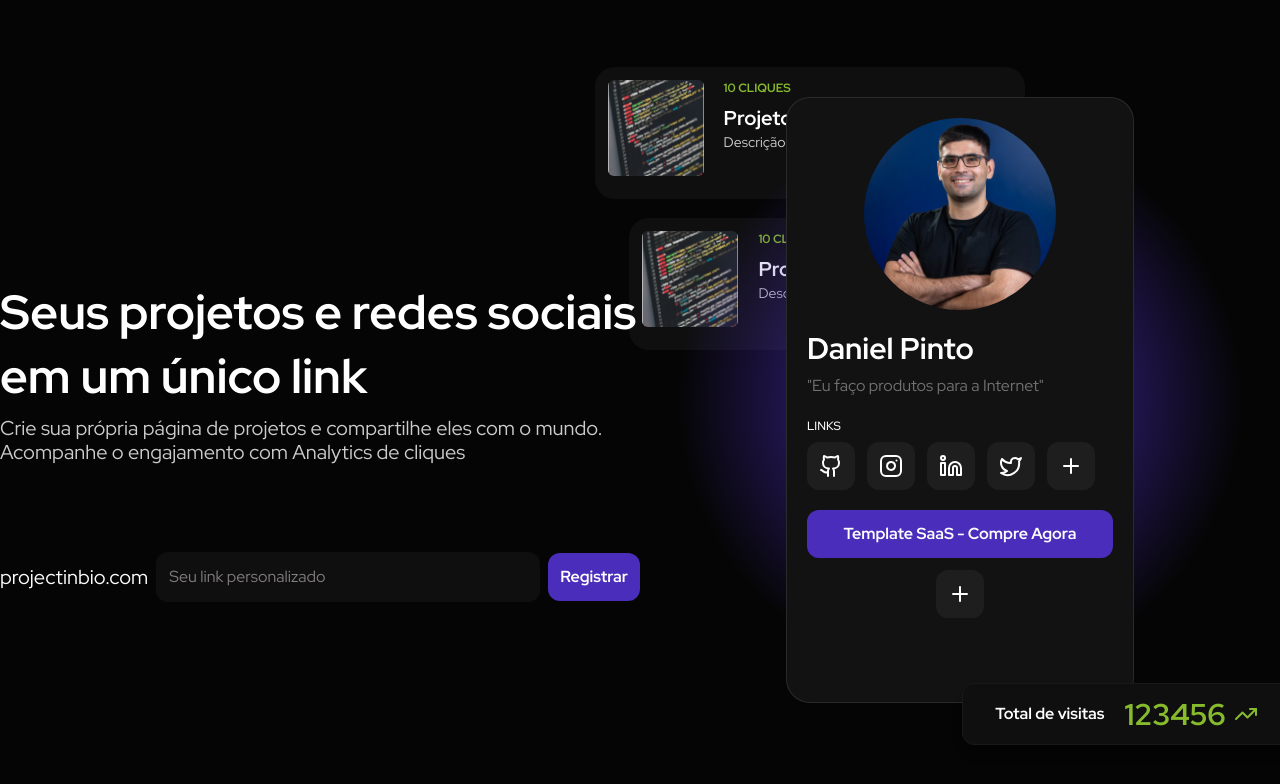
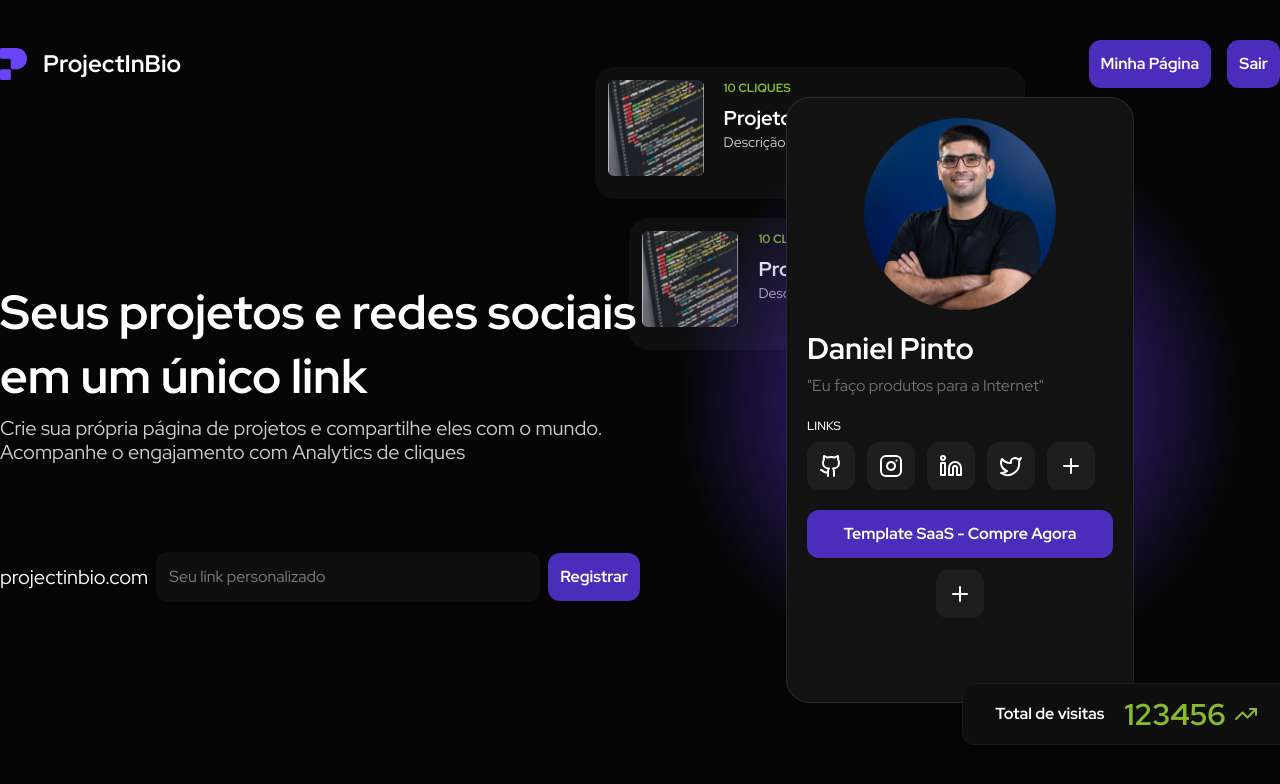
Before and after one commit to danpeixoto/projectinbio-rocketseat, a Next.js app: page / in a window 1280 px wide. Shown: the top 784 px of the page. Built offline with nearby package versions, Linux system fonts and the light colour scheme.

Commit message:
feat: aula - criando o componente header

```diff
--- /dev/null
+++ b/src/app/components/landing-page/header.tsx
@@ -0,0 +1,16 @@
+import Button from "../ui/button";
+
+export default function Header() {
+  return (
+    <div className="absolute top-0 left-0 right-0 max-w-7xl mx-auto flex items-center justify-between py-10">
+      <div className="flex items-center gap-4">
+        <img src="/logo.svg" alt="ProjectInBio logo" />
+        <h3 className="text-white text-2xl font-bold">ProjectInBio</h3>
+      </div>
+      <div className="flex items-center gap-4">
+        <Button>Minha Página</Button>
+        <Button>Sair</Button>
+      </div>
+    </div>
+  )
+}
--- a/src/app/components/landing-page/hero.tsx
+++ b/src/app/components/landing-page/hero.tsx
@@ -6,7 +6,7 @@
 
 export default function Hero() {
   return (
-    <div className="flex  h-screen">
+    <div className="flex h-screen">
       <div className="w-full flex flex-col gap-2 mt-[35vh] ">
         <h1 className="text-5xl font-bold text-white leading-[64px]">Seus projetos e redes sociais em um único link</h1>
         <h2 className="text-xl leading-6">Crie sua própria página de projetos e compartilhe eles com o mundo.
--- a/src/app/page.tsx
+++ b/src/app/page.tsx
@@ -1,8 +1,10 @@
+import Header from "./components/landing-page/header";
 import Hero from "./components/landing-page/hero";
 
 export default function Home() {
   return (
     <div className="max-w-7xl mx-auto">
+      <Header />
       <Hero />
       {/* <Header />
       <VideoExplanation />
```
